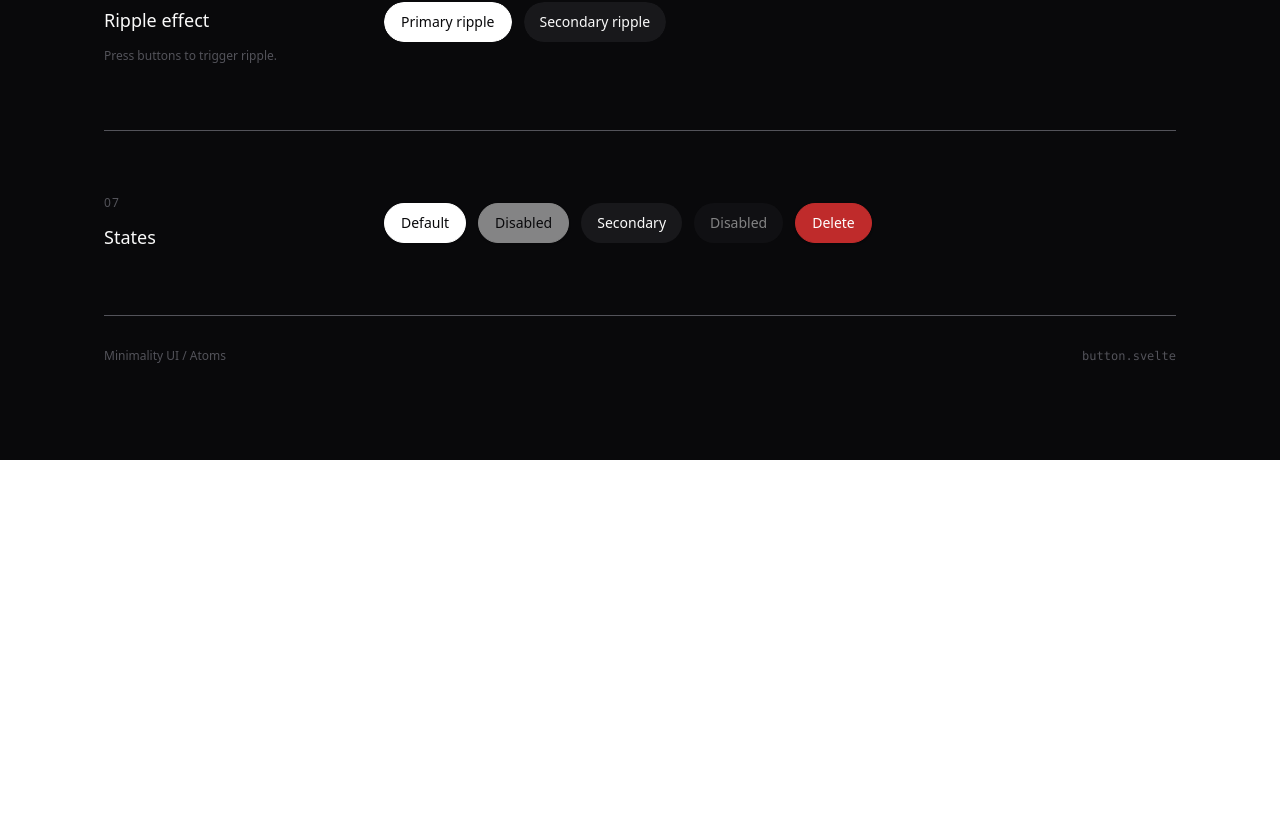
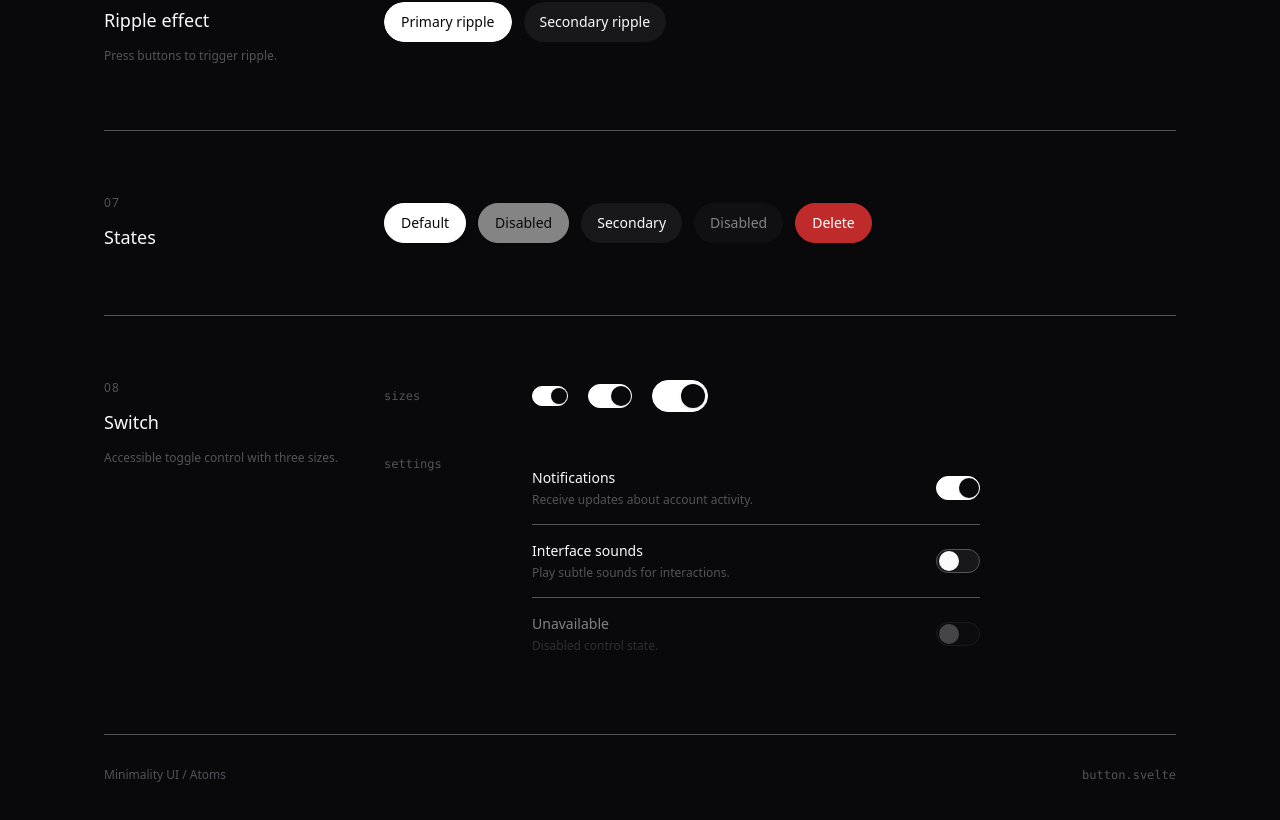
Before and after one commit to thesadzzad/minimalityui, a SvelteKit app: page / in a window 1280 px wide. Shown: the part 1560-2380 px from the top of the page. Before the commit the page ends 2020 px from the top, so only its background shows below. Built offline with nearby package versions, Linux system fonts and the light colour scheme.

Commit message:
Added Switch

```diff
--- /dev/null
+++ b/src/lib/components/atoms/switch/switch.svelte
@@ -0,0 +1,42 @@
+<script lang="ts">
+	import type { HTMLButtonAttributes } from 'svelte/elements';
+	import { cn } from '../../../utils/cn.js';
+	import { switchThumbVariants, switchVariants, type SwitchSize } from './switch.js';
+
+	interface Props extends HTMLButtonAttributes {
+		checked?: boolean;
+		size?: SwitchSize;
+		onCheckedChange?: (checked: boolean) => void;
+	}
+
+	let {
+		checked = $bindable(false),
+		size = 'md',
+		onCheckedChange,
+		class: className,
+		disabled = false,
+		onclick,
+		type = 'button',
+		...restProps
+	}: Props = $props();
+
+	type ButtonClickEvent = Parameters<NonNullable<HTMLButtonAttributes['onclick']>>[0];
+
+	function handleClick(event: ButtonClickEvent) {
+		checked = !checked;
+		onCheckedChange?.(checked);
+		onclick?.(event);
+	}
+</script>
+
+<button
+	{type}
+	role="switch"
+	aria-checked={checked}
+	{disabled}
+	class={cn(switchVariants({ size, checked }), className)}
+	onclick={handleClick}
+	{...restProps}
+>
+	<span class={switchThumbVariants({ size, checked })}></span>
+</button>
--- /dev/null
+++ b/src/lib/components/atoms/switch/switch.ts
@@ -0,0 +1,51 @@
+// @unocss-include
+import { cva, type VariantProps } from 'class-variance-authority';
+
+export const switchVariants = cva(
+	'inline-flex shrink-0 cursor-pointer items-center rounded-full border border-secondary-border outline-none transition-colors duration-200 ease-[cubic-bezier(0.65,0,0.35,1)] select-none focus-visible:ring-2 focus-visible:ring-foreground/40 focus-visible:ring-offset-2 focus-visible:ring-offset-background disabled:pointer-events-none disabled:opacity-50',
+	{
+		variants: {
+			size: {
+				sm: 'h-5 w-9 p-0.5',
+				md: 'h-6 w-11 p-0.5',
+				lg: 'h-8 w-14 p-1'
+			},
+			checked: {
+				true: 'border-primary bg-primary',
+				false: 'bg-secondary-subtle hover:bg-secondary-subtle-hover'
+			}
+		},
+		defaultVariants: {
+			size: 'md',
+			checked: false
+		}
+	}
+);
+
+export const switchThumbVariants = cva(
+	'pointer-events-none block rounded-full shadow-sm transition-all duration-200 ease-[cubic-bezier(0.65,0,0.35,1)]',
+	{
+		variants: {
+			size: {
+				sm: 'size-4',
+				md: 'size-5',
+				lg: 'size-6'
+			},
+			checked: {
+				true: 'bg-primary-foreground',
+				false: 'translate-x-0 bg-foreground'
+			}
+		},
+		compoundVariants: [
+			{ size: 'sm', checked: true, class: 'translate-x-4' },
+			{ size: 'md', checked: true, class: 'translate-x-5' },
+			{ size: 'lg', checked: true, class: 'translate-x-6' }
+		],
+		defaultVariants: {
+			size: 'md',
+			checked: false
+		}
+	}
+);
+
+export type SwitchSize = VariantProps<typeof switchVariants>['size'];
--- a/src/lib/index.ts
+++ b/src/lib/index.ts
@@ -9,3 +9,9 @@ export {
 	type ButtonSize,
 	type ButtonVariant
 } from './components/atoms/button/button.js';
+export { default as Switch } from './components/atoms/switch/switch.svelte';
+export {
+	switchThumbVariants,
+	switchVariants,
+	type SwitchSize
+} from './components/atoms/switch/switch.js';
--- a/src/routes/+page.svelte
+++ b/src/routes/+page.svelte
@@ -2,10 +2,15 @@
 	import { effectMagnetic } from '../lib/actions/effect-magnetic.js';
 	import { effectRipple } from '../lib/actions/effect-ripple.js';
 	import Button from '../lib/components/atoms/button/button.svelte';
+	import Switch from '../lib/components/atoms/switch/switch.svelte';
 
 	const variants = ['primary', 'secondary', 'destructive'] as const;
 	const sizes = ['sm', 'md', 'lg'] as const;
 	const radii = ['none', 'sm', 'md', 'lg', 'pill'] as const;
+	const switchSizes = ['sm', 'md', 'lg'] as const;
+
+	let notifications = $state(true);
+	let sounds = $state(false);
 </script>
 
 <svelte:head>
@@ -137,7 +142,7 @@
 			</div>
 		</section>
 
-		<section class="border-y border-secondary-border py-12 sm:py-16">
+		<section class="border-t border-secondary-border py-12 sm:py-16">
 			<div class="grid gap-10 lg:grid-cols-[15rem_1fr]">
 				<div>
 					<p class="m-0 text-xs tracking-widest text-secondary uppercase">07</p>
@@ -153,6 +158,58 @@
 			</div>
 		</section>
 
+		<section class="border-y border-secondary-border py-12 sm:py-16">
+			<div class="grid gap-10 lg:grid-cols-[15rem_1fr]">
+				<div>
+					<p class="m-0 text-xs tracking-widest text-secondary uppercase">08</p>
+					<h2 class="mt-3 text-lg font-medium">Switch</h2>
+					<p class="mt-3 text-xs leading-5 text-secondary">
+						Accessible toggle control with three sizes.
+					</p>
+				</div>
+				<div class="grid gap-10">
+					<div class="grid gap-5 sm:grid-cols-[8rem_1fr] sm:items-center">
+						<code class="text-xs text-secondary">sizes</code>
+						<div class="flex flex-wrap items-center gap-5">
+							{#each switchSizes as size (size)}
+								<Switch {size} checked aria-label={`${size} switch`} />
+							{/each}
+						</div>
+					</div>
+					<div class="grid gap-5 sm:grid-cols-[8rem_1fr] sm:items-start">
+						<code class="pt-1 text-xs text-secondary">settings</code>
+						<div class="grid max-w-md divide-y divide-secondary-border">
+							<label class="flex cursor-pointer items-center justify-between gap-8 py-4">
+								<span>
+									<span class="block text-sm font-medium">Notifications</span>
+									<span class="mt-1 block text-xs text-secondary"
+										>Receive updates about account activity.</span
+									>
+								</span>
+								<Switch bind:checked={notifications} aria-label="Notifications" />
+							</label>
+							<label class="flex cursor-pointer items-center justify-between gap-8 py-4">
+								<span>
+									<span class="block text-sm font-medium">Interface sounds</span>
+									<span class="mt-1 block text-xs text-secondary"
+										>Play subtle sounds for interactions.</span
+									>
+								</span>
+								<Switch bind:checked={sounds} aria-label="Interface sounds" />
+							</label>
+							<label class="flex items-center justify-between gap-8 py-4 opacity-50">
+								<span>
+									<span class="block text-sm font-medium">Unavailable</span>
+									<span class="mt-1 block text-xs text-secondary">Disabled control state.</span>
+								</span>
+								<Switch disabled aria-label="Unavailable" />
+							</label>
+						</div>
+					</div>
+				</div>
+			</div>
+		</section>
+
 		<footer class="flex flex-wrap items-center justify-between gap-4 pt-8 text-xs text-secondary">
 			<p class="m-0">Minimality UI / Atoms</p>
 			<code>button.svelte</code>
```
